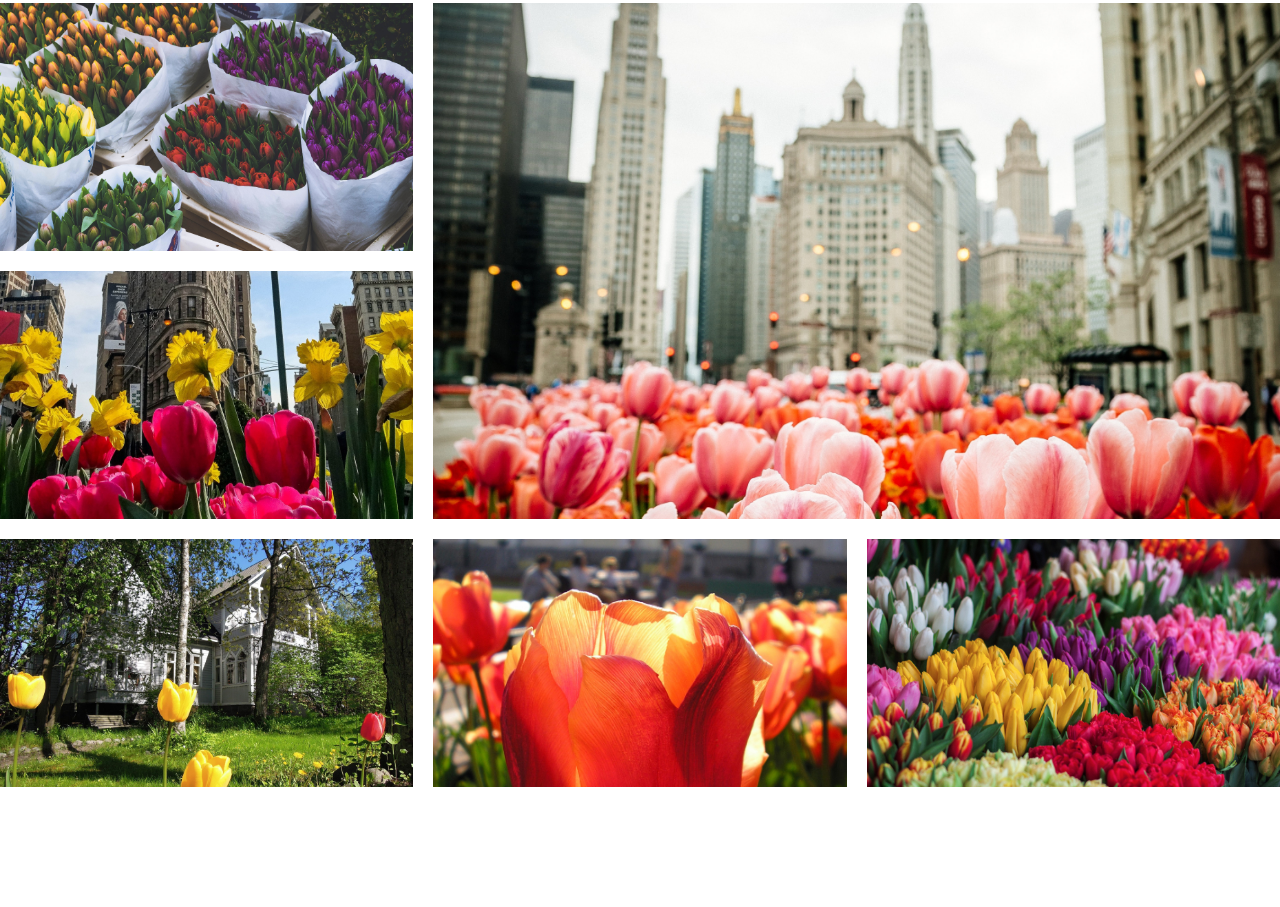
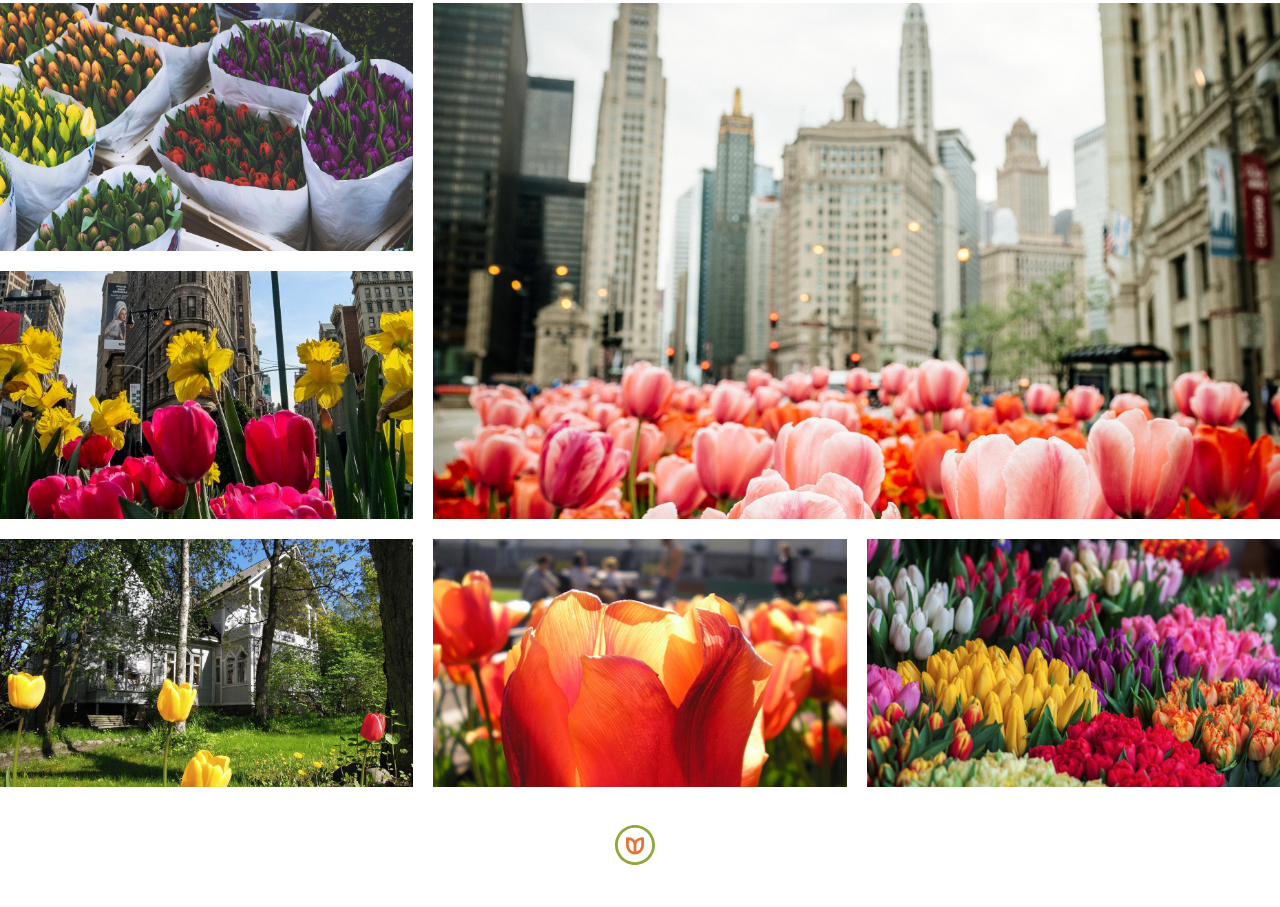
Before and after one commit to jetcityweb/tulip-town, a plain HTML site: page index.html in a window 1280 px wide. Shown: the part 3320-4227 px from the top of the page. Before the commit the page ends 4107 px from the top, so only its background shows below. Drawn offline with Linux system fonts and the light colour scheme; a web font is replaced by a local one.

Commit message:
Add footer

```diff
--- a/index.html
+++ b/index.html
@@ -127,5 +127,11 @@
         </div>
       </div>
     </section>
+    <footer>
+      <div class="">
+        <img src="images/logo.svg" alt="logo mark" class="logo-mark" />
+
+      </div>
+    </footer>
   </body>
 </html>
--- a/style.css
+++ b/style.css
@@ -56,6 +56,13 @@ body {
 
 .nav li a:hover {
   border-bottom: 2px solid #e37435;
+}
+
+footer {
+  display: flex;
+  justify-content: center;
+  align-items: center;
+  height: 120px;
 }
 
 @media (min-width: 640px) {
```
